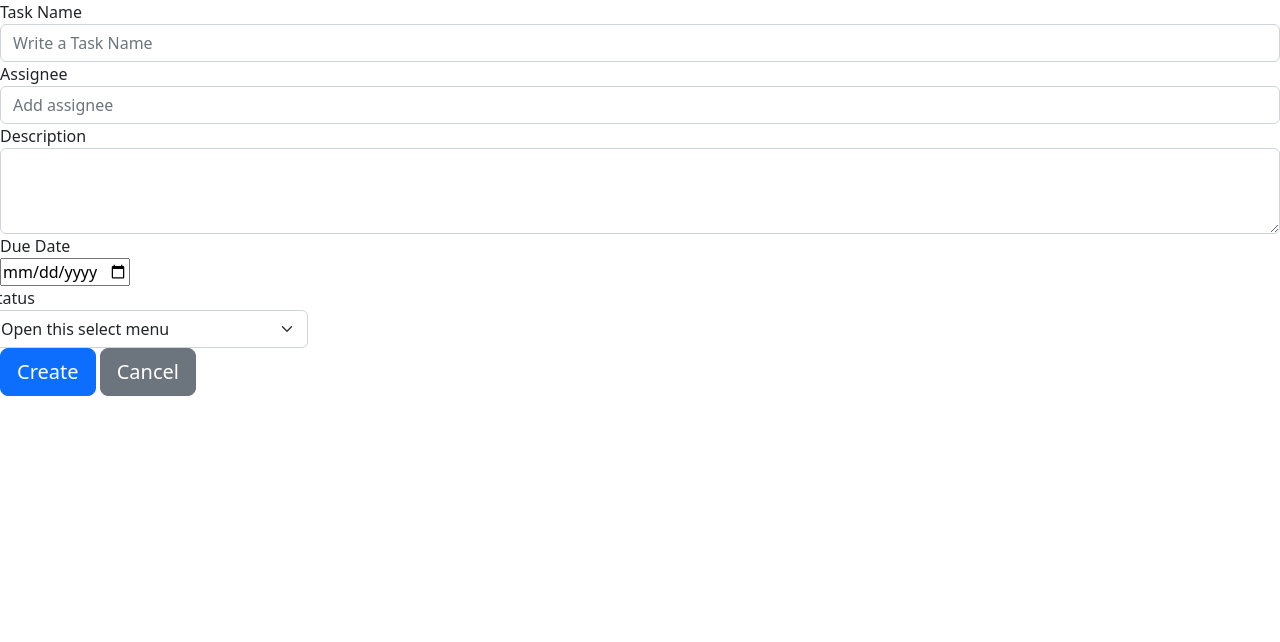
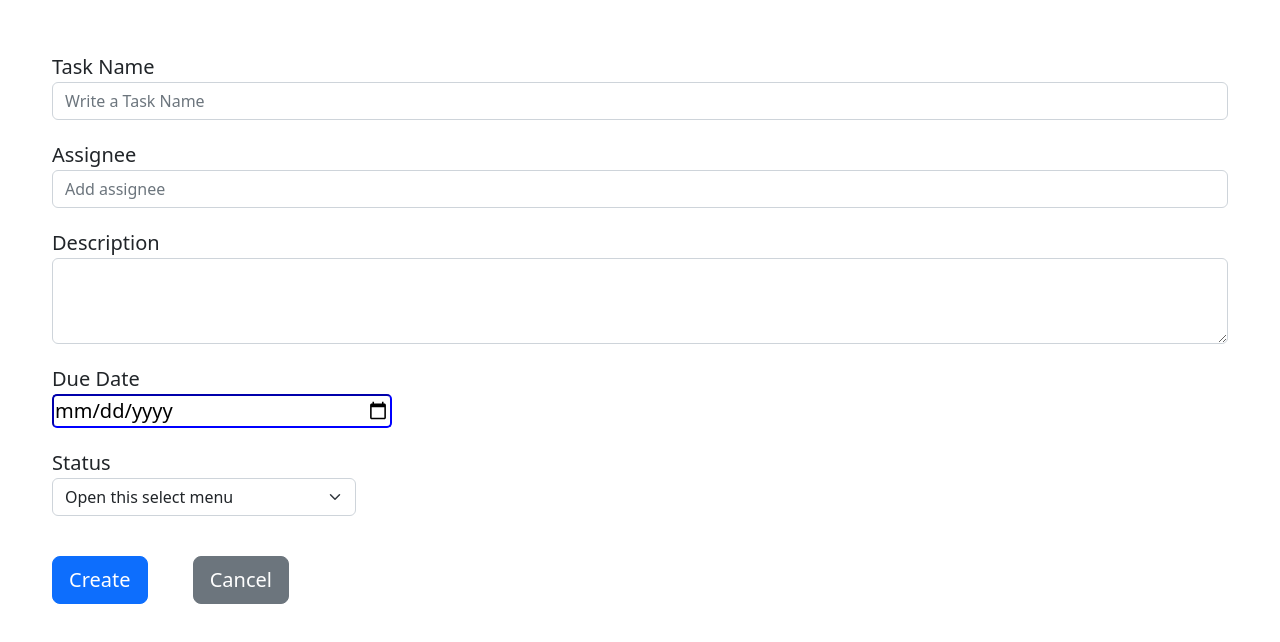
Before and after one commit to manijehshirzadeh/task-planner, a plain HTML site: page create.html in a window 1280 px wide. Drawn offline with nearby package versions, Linux system fonts and the light colour scheme.

Commit message:
resolved conflict

```diff
--- a/style.css
+++ b/style.css
@@ -14,7 +14,7 @@
 }
 
 #g1Navbar a.navbar-brand::before {
-	content: '';
+  content: "";
   background: #54b3d6;
   display: block;
   position: absolute;
@@ -54,13 +54,13 @@
   opacity: 0.9;
 }
 
-#shared-with{
+#shared-with {
   color: #a2aab7;
 }
 
 .divider:after,
 .divider:before {
-	content: '';
+  content: "";
   flex: 1;
   height: 1px;
   background: #eee;
@@ -72,5 +72,36 @@
 
 .main--container div.card {
   height: 600px;
+}
+body {
+  padding: 2rem;
+}
 
+form {
+  font: bold;
+  font-size: 20px;
 }
+
+.form-group {
+  margin: 1em;
+}
+
+.dropdown {
+  margin: 2em;
+}
+
+.col-auto {
+  margin: 2em;
+}
+
+.btn-mini {
+  height: auto;
+  line-height: 14px;
+}
+
+input {
+  border-color: blue;
+  border-radius: 5px;
+  width: 340px;
+  font-weight: lighter;
+}
```
Lines whose indentation alone changed are shown as unchanged.
